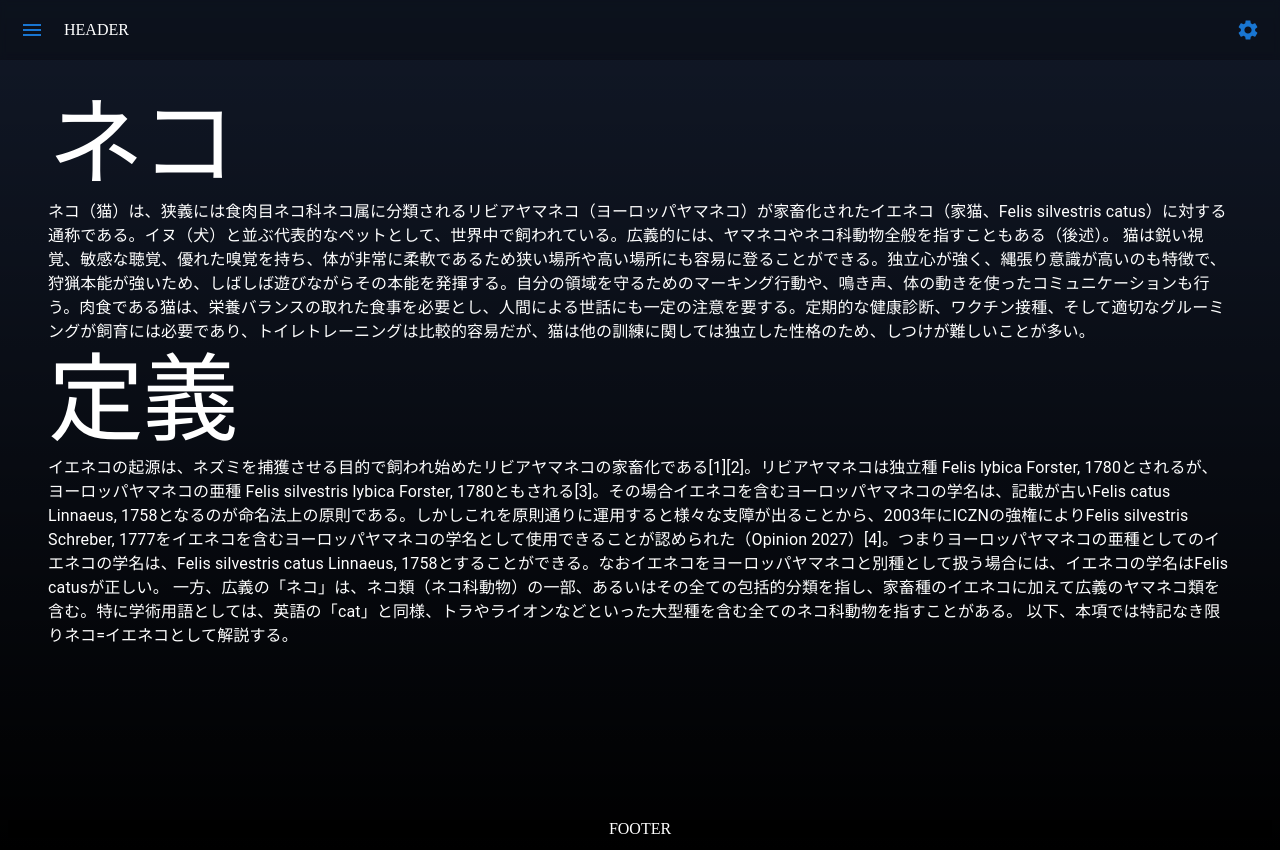
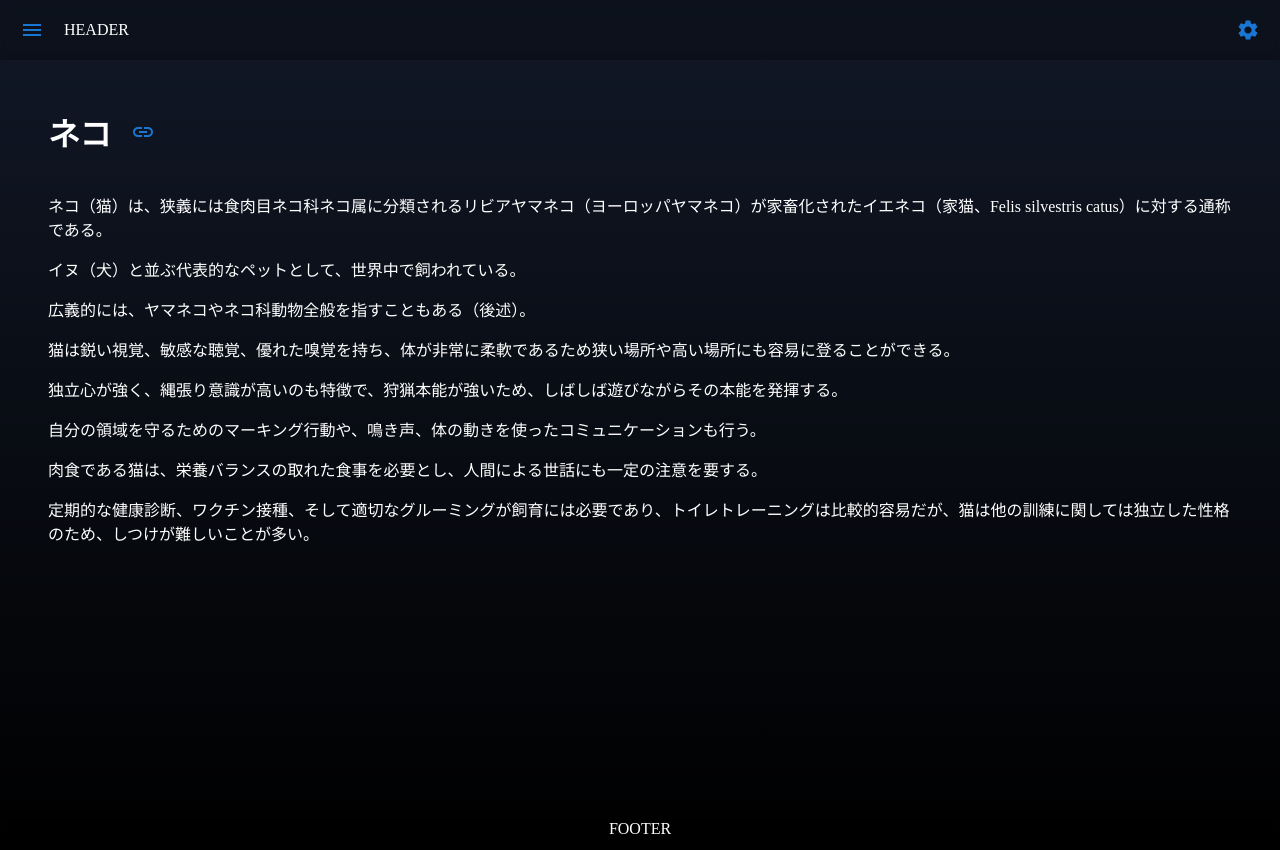
Before and after one commit to cdq73700/portfolios, a Next.js app in the folder 01-LandingPage/frontend/: page / in a window 1280 px wide. Built offline with nearby package versions, Linux system fonts and the light colour scheme.

Commit message:
feat(frontend): 本文コンポーネント追加

```diff
--- a/01-LandingPage/frontend/app/Main.tsx
+++ b/01-LandingPage/frontend/app/Main.tsx
@@ -1,35 +1,31 @@
-import { Box, Typography } from '@mui/material'
+import MarkDown from '@/components/MarkDown'
 
 export default function Home() {
   return (
     <>
-      <Box>
-        <Typography variant={'h1'}>ネコ</Typography>
-        <Typography variant={'body1'}>
+      <MarkDown title="ネコ" id="neko">
+        <p>
           ネコ（猫）は、狭義には食肉目ネコ科ネコ属に分類されるリビアヤマネコ（ヨーロッパヤマネコ）が家畜化されたイエネコ（家猫、Felis
-          silvestris
-          catus）に対する通称である。イヌ（犬）と並ぶ代表的なペットとして、世界中で飼われている。広義的には、ヤマネコやネコ科動物全般を指すこともある（後述）。
-          猫は鋭い視覚、敏感な聴覚、優れた嗅覚を持ち、体が非常に柔軟であるため狭い場所や高い場所にも容易に登ることができる。独立心が強く、縄張り意識が高いのも特徴で、狩猟本能が強いため、しばしば遊びながらその本能を発揮する。自分の領域を守るためのマーキング行動や、鳴き声、体の動きを使ったコミュニケーションも行う。肉食である猫は、栄養バランスの取れた食事を必要とし、人間による世話にも一定の注意を要する。定期的な健康診断、ワクチン接種、そして適切なグルーミングが飼育には必要であり、トイレトレーニングは比較的容易だが、猫は他の訓練に関しては独立した性格のため、しつけが難しいことが多い。
-        </Typography>
-
-        <Typography variant={'h1'}>定義</Typography>
-        <Typography variant={'body1'}>
-          イエネコの起源は、ネズミを捕獲させる目的で飼われ始めたリビアヤマネコの家畜化である[1][2]。リビアヤマネコは独立種
-          Felis lybica Forster, 1780とされるが、ヨーロッパヤマネコの亜種 Felis
-          silvestris lybica Forster,
-          1780ともされる[3]。その場合イエネコを含むヨーロッパヤマネコの学名は、記載が古いFelis
-          catus Linnaeus,
-          1758となるのが命名法上の原則である。しかしこれを原則通りに運用すると様々な支障が出ることから、2003年にICZNの強権によりFelis
-          silvestris Schreber,
-          1777をイエネコを含むヨーロッパヤマネコの学名として使用できることが認められた（Opinion
-          2027）[4]。つまりヨーロッパヤマネコの亜種としてのイエネコの学名は、Felis
-          silvestris catus Linnaeus,
-          1758とすることができる。なおイエネコをヨーロッパヤマネコと別種として扱う場合には、イエネコの学名はFelis
-          catusが正しい。
-          一方、広義の「ネコ」は、ネコ類（ネコ科動物）の一部、あるいはその全ての包括的分類を指し、家畜種のイエネコに加えて広義のヤマネコ類を含む。特に学術用語としては、英語の「cat」と同様、トラやライオンなどといった大型種を含む全てのネコ科動物を指すことがある。
-          以下、本項では特記なき限りネコ=イエネコとして解説する。
-        </Typography>
-      </Box>
+          silvestris catus）に対する通称である。
+        </p>
+        <p>イヌ（犬）と並ぶ代表的なペットとして、世界中で飼われている。</p>
+        <p>広義的には、ヤマネコやネコ科動物全般を指すこともある（後述）。</p>
+        <p>
+          猫は鋭い視覚、敏感な聴覚、優れた嗅覚を持ち、体が非常に柔軟であるため狭い場所や高い場所にも容易に登ることができる。
+        </p>
+        <p>
+          独立心が強く、縄張り意識が高いのも特徴で、狩猟本能が強いため、しばしば遊びながらその本能を発揮する。
+        </p>
+        <p>
+          自分の領域を守るためのマーキング行動や、鳴き声、体の動きを使ったコミュニケーションも行う。
+        </p>
+        <p>
+          肉食である猫は、栄養バランスの取れた食事を必要とし、人間による世話にも一定の注意を要する。
+        </p>
+        <p>
+          定期的な健康診断、ワクチン接種、そして適切なグルーミングが飼育には必要であり、トイレトレーニングは比較的容易だが、猫は他の訓練に関しては独立した性格のため、しつけが難しいことが多い。
+        </p>
+      </MarkDown>
     </>
   )
 }
--- /dev/null
+++ b/01-LandingPage/frontend/components/MarkDown.tsx
@@ -0,0 +1,28 @@
+'use client'
+
+import { Link } from '@mui/icons-material'
+import { Box, Button } from '@mui/material'
+
+const MarkDown = ({
+  title,
+  id,
+  children,
+}: {
+  title: string
+  id: string
+  children: React.ReactNode
+}) => {
+  return (
+    <>
+      <Box display={'flex'}>
+        <h1>{title}</h1>
+        <Button id={id} href={`#${id}`}>
+          <Link></Link>
+        </Button>
+      </Box>
+      {children}
+    </>
+  )
+}
+
+export default MarkDown
```
